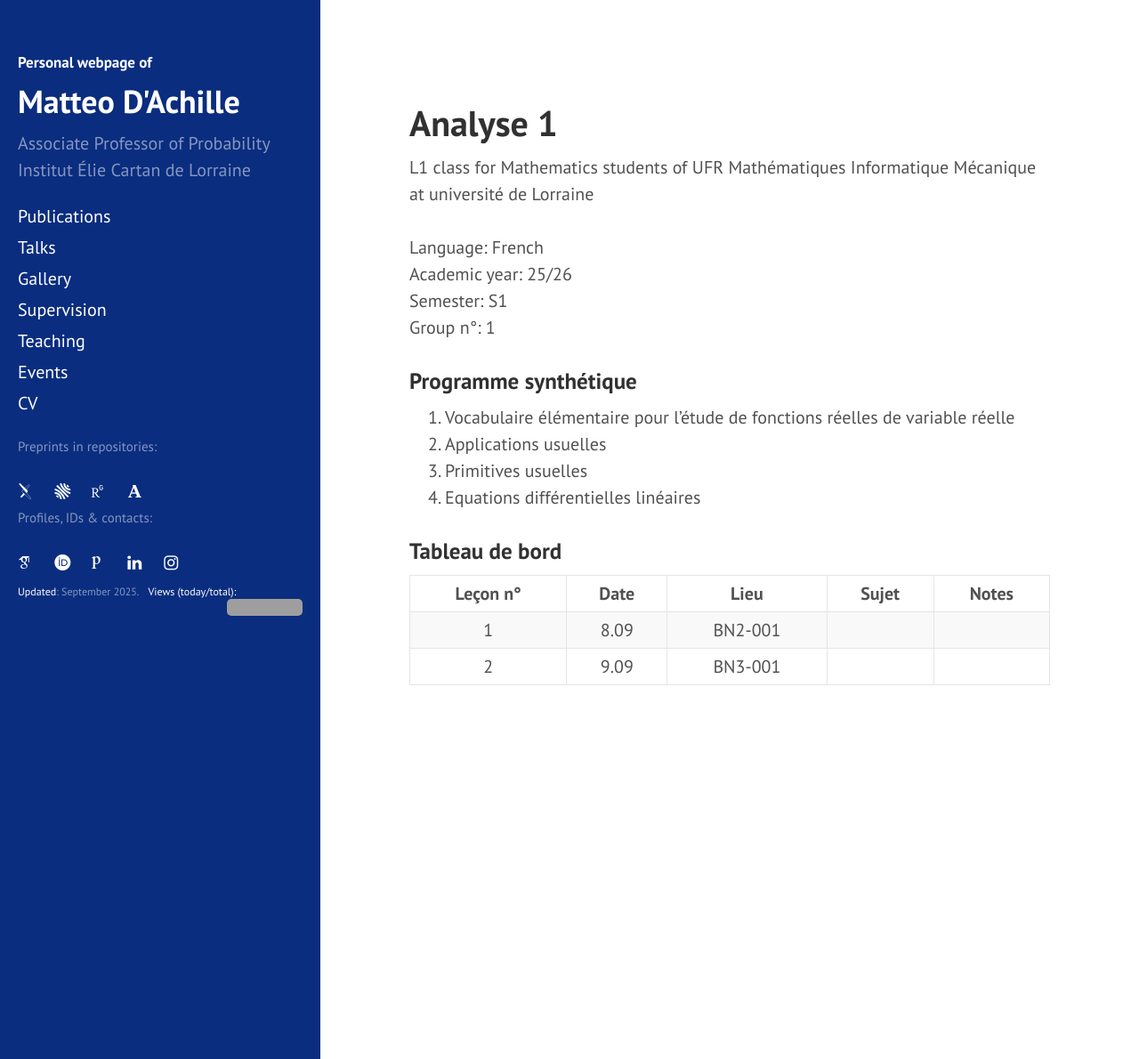
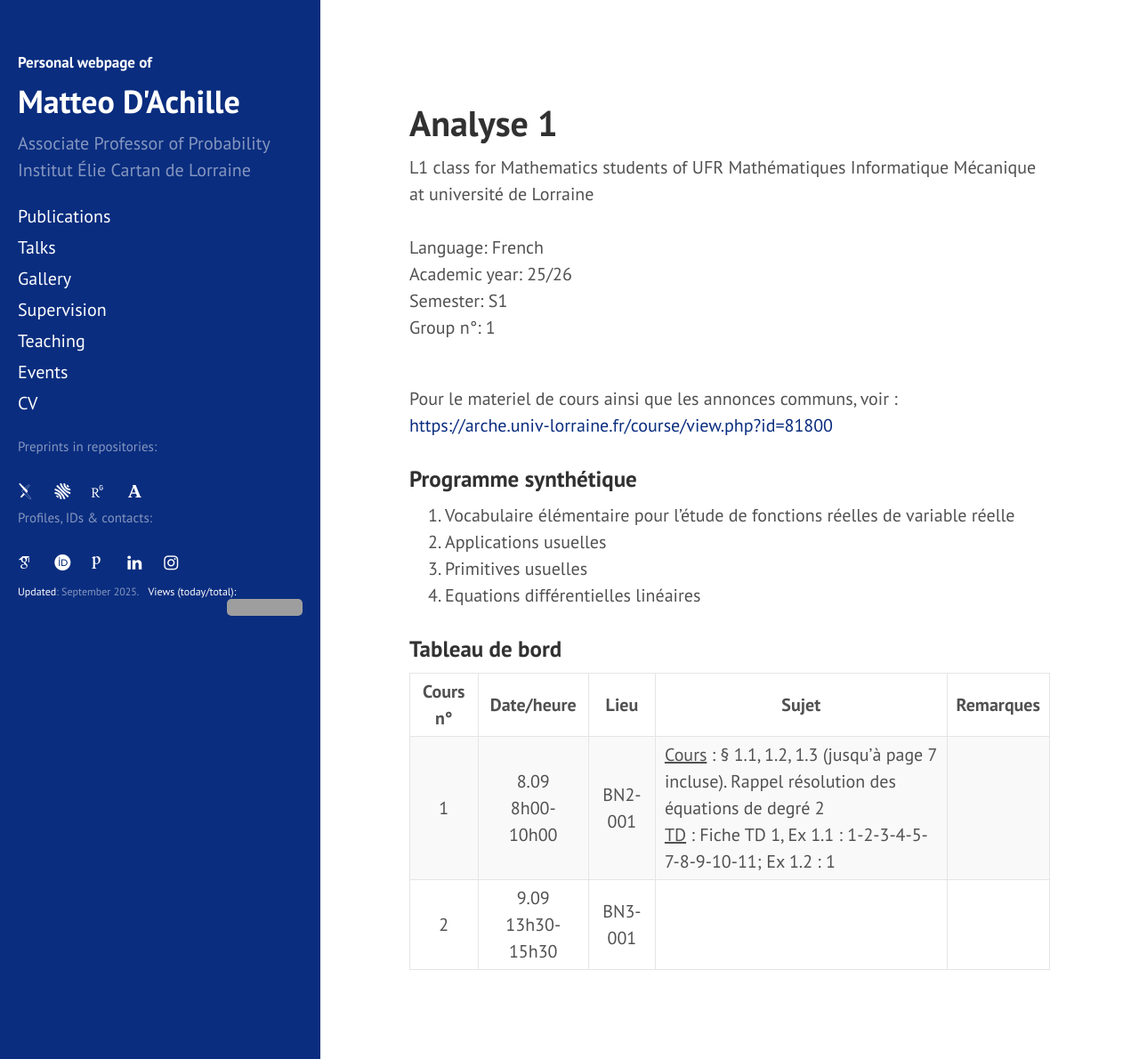
Before and after one commit to matteodachille/matteodachille.github.io, a Jekyll site: the page built from _courses/Analysis1-2025.md, in a window 1280 px wide and 1190 px high. Shown: the whole window at 89% size. Built offline with Jekyll 4.4.1, drawn with Linux system fonts in a browser that asks for light colours; nearby versions of some CDN libraries; some web fonts are replaced; grey boxes are pictures that could not be loaded.

Commit message:
Updated Analysis 1 class

```diff
--- a/_courses/Analysis1-2025.md
+++ b/_courses/Analysis1-2025.md
@@ -15,6 +15,10 @@ classnumber: 9
 groupnumber : 1
 ---
 
+<br/>
+
+Pour le materiel de cours ainsi que les annonces communs, voir : <br/> [https://arche.univ-lorraine.fr/course/view.php?id=81800](https://arche.univ-lorraine.fr/course/view.php?id=81800){:target="_blank"}
+
 ### Programme synthétique
 
 1. Vocabulaire élémentaire pour l’étude de fonctions réelles de variable réelle
@@ -31,7 +35,7 @@ groupnumber : 1
 
 ### Tableau de bord
 
-| Leçon n&deg; | Date | Lieu | Sujet | Notes |
+| Cours n&deg; | Date/heure | Lieu | Sujet | Remarques |
 |:---: | :---: | :---: | ------- | -- |
-| 1 | 8.09     | BN2-001 |    | |
-| 2 | 9.09     | BN3-001 |      | |
+| 1 | 8.09 <br/>8h00-10h00      | BN2-001|<u>Cours</u> : § 1.1, 1.2, 1.3 (jusqu'à page 7 incluse). Rappel résolution des équations de degré 2 <br/><u>TD</u> : Fiche TD 1, Ex 1.1 : 1-2-3-4-5-7-8-9-10-11; Ex 1.2 : 1  | |
+| 2 | 9.09 <br/> 13h30-15h30   | BN3-001 |      | |
```
